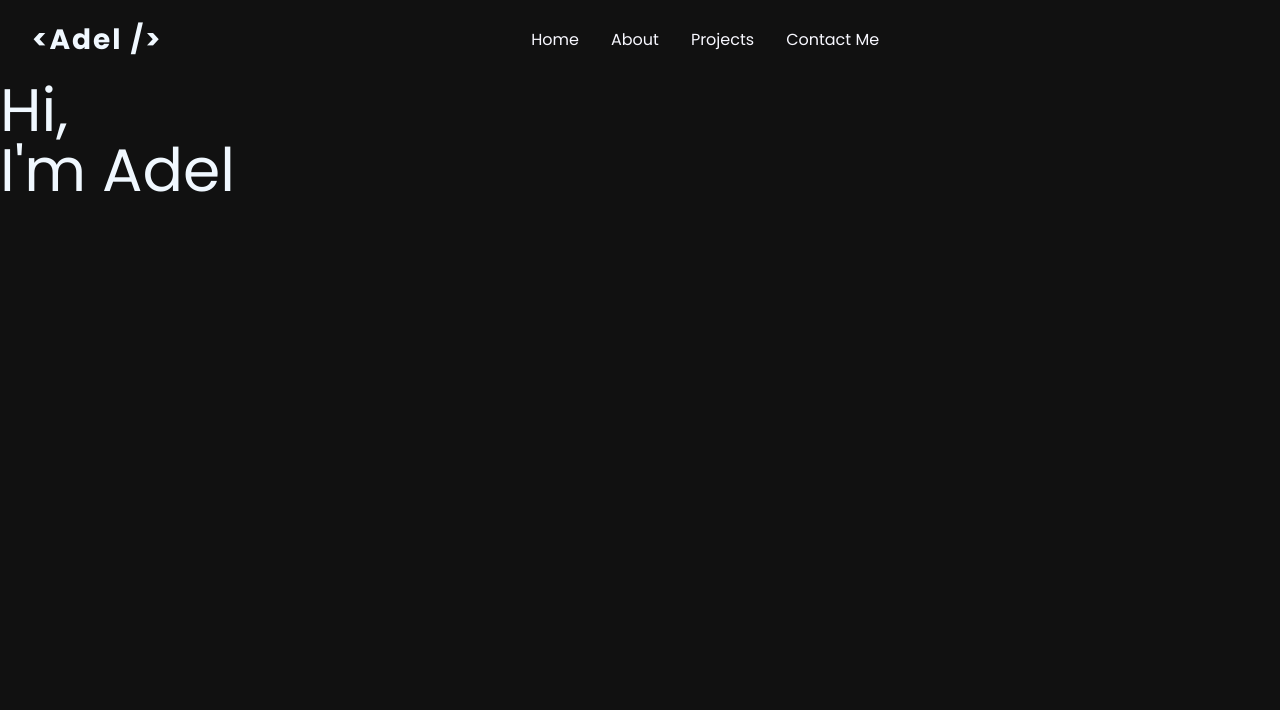
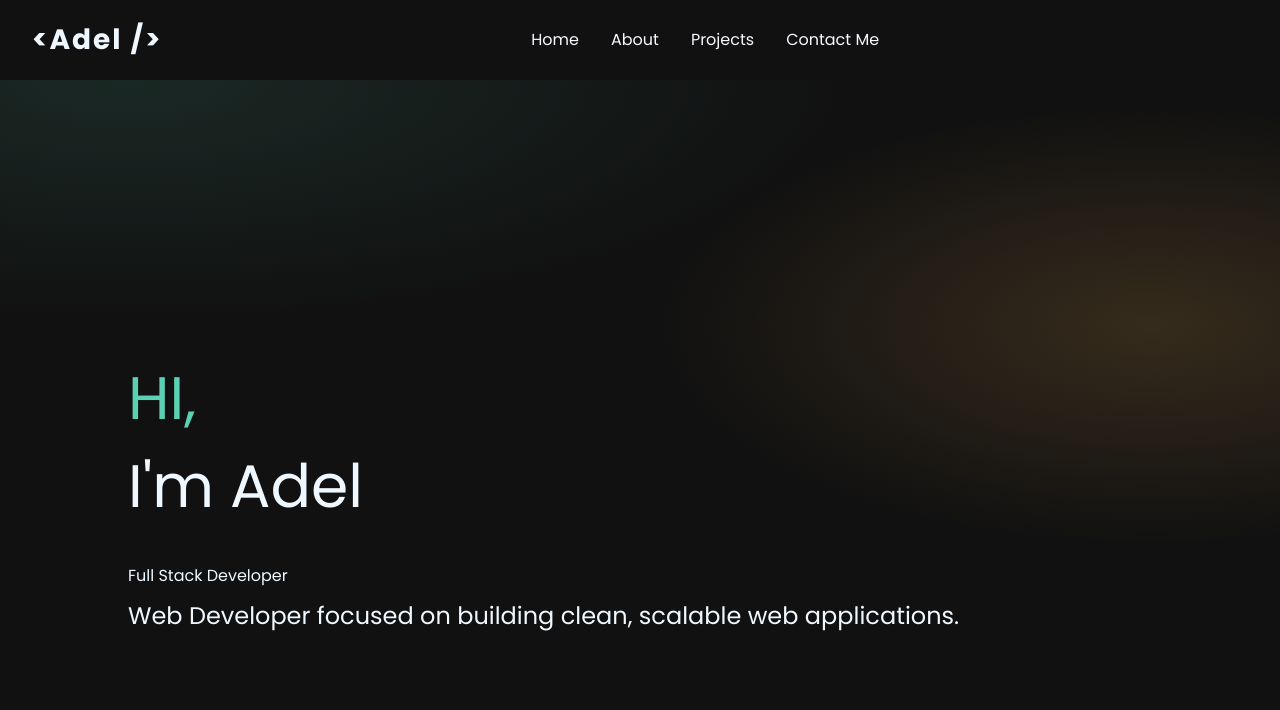
Before and after one commit to adelkandi/adelkandi-portfolio, a React (Vite) app in the folder adelkandi-portfolio/: page / in a window 1280 px wide. Shown: the top 710 px of the page. Built offline with nearby package versions, Linux system fonts and the light colour scheme; a web font is replaced by a local one.

Commit message:
feat: enhance Hero component layout and styling with updated presentation

```diff
--- a/adelkandi-portfolio/src/pages/Hero.tsx
+++ b/adelkandi-portfolio/src/pages/Hero.tsx
@@ -1,15 +1,29 @@
 import Navbar from "../components/Navbar"
+import Pfp from "../assets/IMG_3050.jpg"
 
 export default function Hero(){
     return(
         <>
             <Navbar />
-            <div className="container">
-                <div className="presntation-container text-6xl">
-                    <h1>Hi,</h1><h2> I'm Adel</h2>
+            <section className="hero-section min-h-[calc(100vh-72px)] px-[8rem] py-[18rem] grid grid-cols-1 gap-15 items-center  bg-[radial-gradient(1200px_400px_at_10%_0%,rgba(90,209,178,0.12),transparent_60%),radial-gradient(900px_400px_at_90%_20%,rgba(246,180,82,0.16),transparent_55%)]">
+                <div className="container max-w[620px]">
+                    {/* Presentation */}
+                    <div className="grid gap-2 mb-5">
+                        <div className="presntation-container text-6xl">
+                            <h1 className="text-[#5ad1b2] mb-7">HI,</h1><h2 className="mb-7"> I'm Adel</h2>
+                        </div>
+                    </div>
+
+                    <p className="mb-3">Full Stack Developer</p>
+                    <p className="text-2xl mb-7">Web Developer focused on building clean, scalable web applications.</p>
+                       {/* Buttons */}
+
                 </div>
-                <img src=""/>
-            </div>
+                <div className="">
+                    <img src={Pfp} alt="Adel Kandi Picture" />
+                </div>
+
+            </section>
         </>
     )
 }
```
